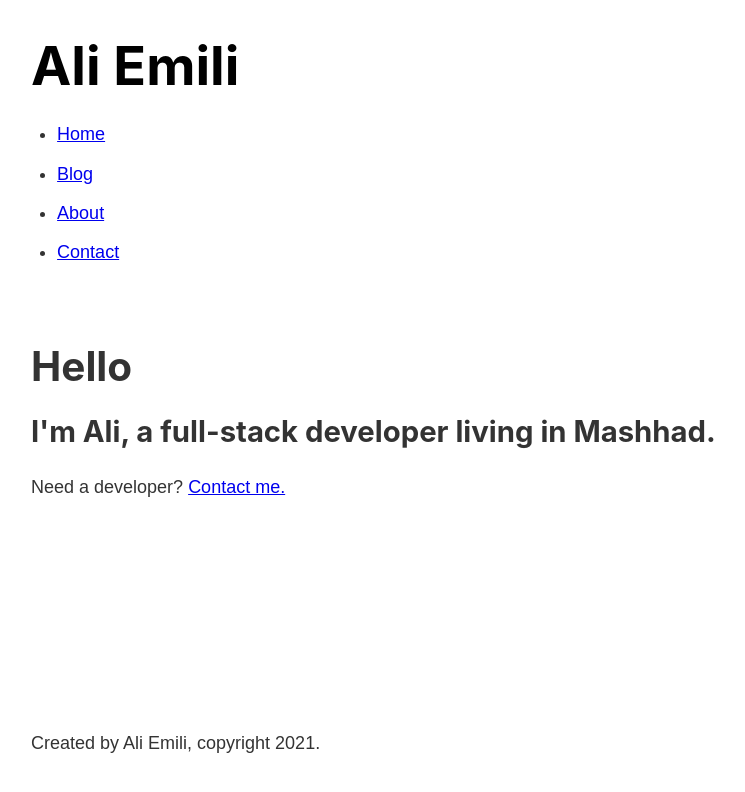
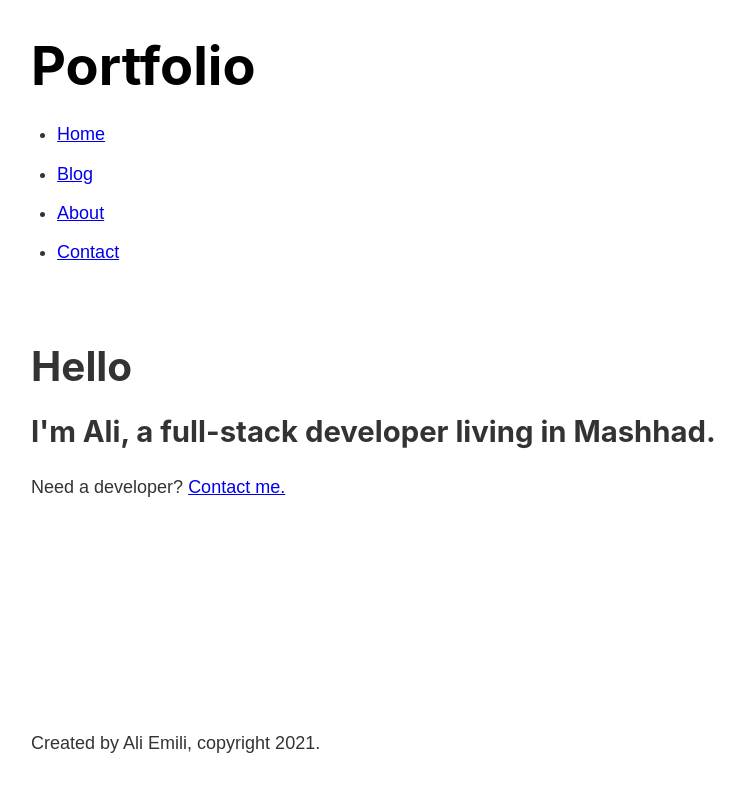
Before and after one commit to AliEmili/gatsbyjs-freecodecamp-course, a Gatsby site: page / in a window 1280 px wide. Shown: the whole page, without its empty margins (252-997 px from the left). Built offline with nearby package versions, Linux system fonts and the light colour scheme; Gatsby itself is replaced by a stand-in of ours.

Commit message:
graphql api to read data from config

```diff
--- a/gatsby-config.js
+++ b/gatsby-config.js
@@ -6,5 +6,9 @@
 
 module.exports = {
   /* Your site config here */
+  siteMetadata: {
+    title: "Portfolio",
+    author: "Ali Emili",
+  },
   plugins: ["gatsby-plugin-sass"],
 }
--- a/src/components/footer.js
+++ b/src/components/footer.js
@@ -1,9 +1,20 @@
 import React from "react"
+import { graphql, useStaticQuery } from "gatsby"
 
 const Footer = () => {
+  const data = useStaticQuery(graphql`
+    query {
+      site {
+        siteMetadata {
+          author
+        }
+      }
+    }
+  `)
+
   return (
     <footer>
-      <p>Created by Ali Emili, copyright 2021.</p>
+      <p>Created by {data.site.siteMetadata.author}, copyright 2021.</p>
     </footer>
   )
 }
--- a/src/components/header.js
+++ b/src/components/header.js
@@ -1,13 +1,24 @@
 import React from "react"
-import { Link } from "gatsby"
+import { Link, graphql, useStaticQuery } from "gatsby"
+
 import * as headerStyles from "./header.module.scss"
 
 const Header = () => {
+  const data = useStaticQuery(graphql`
+    query {
+      site {
+        siteMetadata {
+          title
+        }
+      }
+    }
+  `)
+
   return (
     <header className={headerStyles.header}>
       <h1>
         <Link className={headerStyles.title} to="/">
-          Ali Emili
+          {data.site.siteMetadata.title}
         </Link>
       </h1>
       <nav>
```
